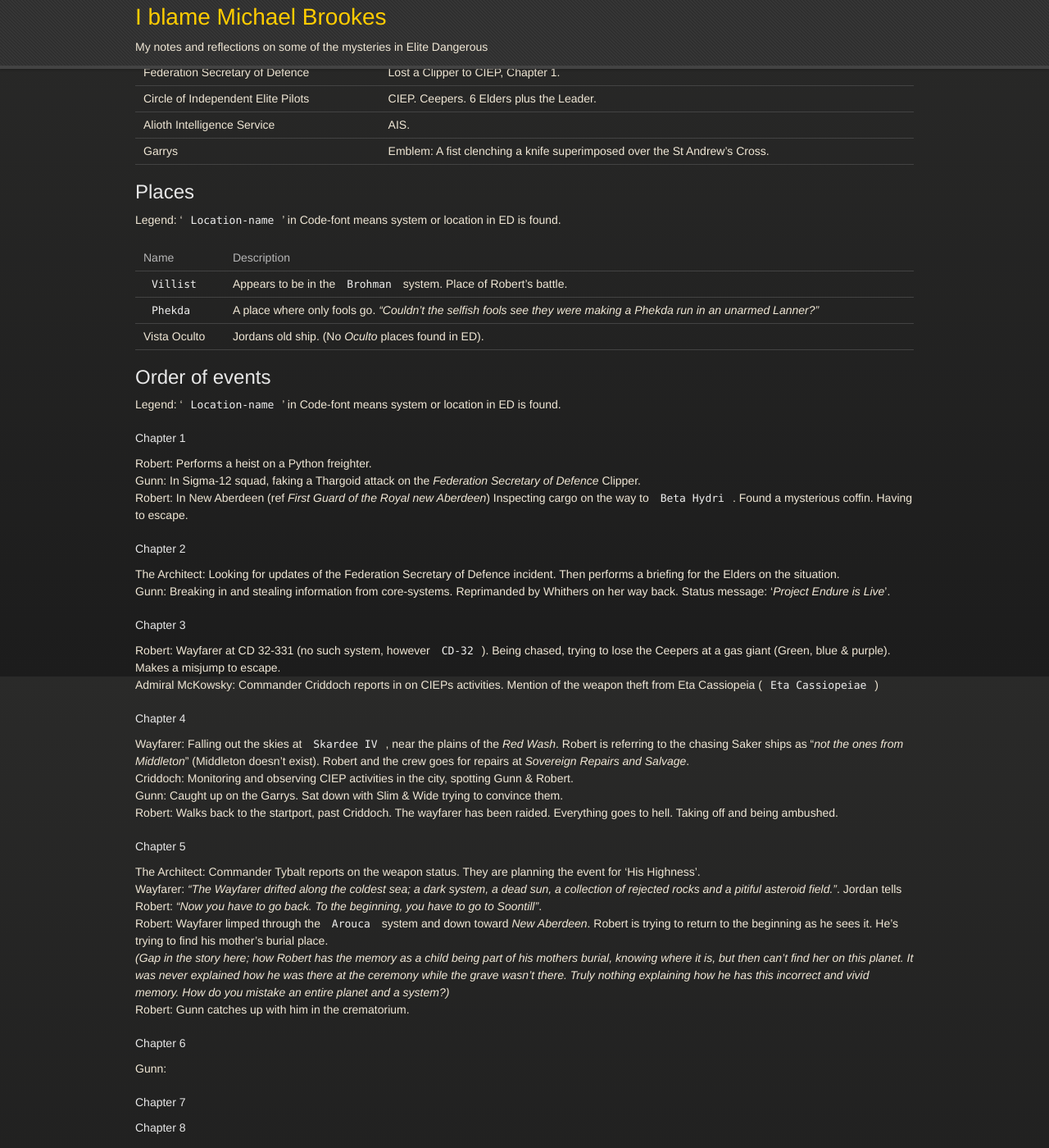
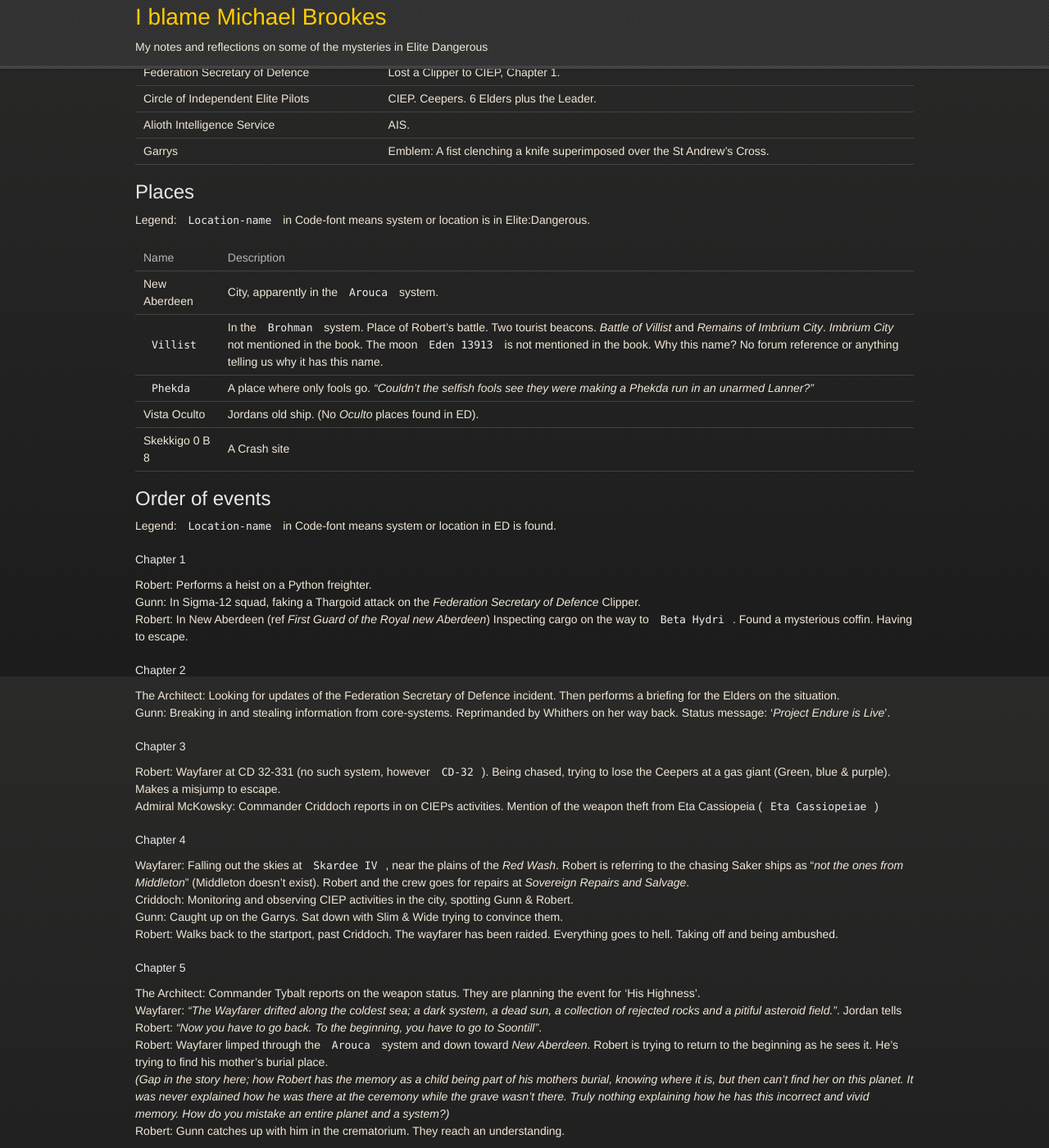
Before and after one commit to panzertard/elitedangerous-notes, a Jekyll site: the page built from docs/_posts/2020-07-26-Here-The-Wheel.md, in a window 1280 px wide and 1400 px high, scrolled down 975 px. Shown: the whole window at 82% size. Built offline with Jekyll 4.4.1, drawn with Linux system fonts in a browser that asks for light colours; some web fonts are replaced; some of the changed text lies outside the part shown.

Commit message:
updates ahtw

```diff
--- a/docs/_posts/2020-07-26-Here-The-Wheel.md
+++ b/docs/_posts/2020-07-26-Here-The-Wheel.md
@@ -42,17 +42,18 @@ Garrys | Emblem: A fist clenching a knife superimposed over the St Andrew’s Cr
 
 ## Places
 
-Legend: '`Location-name`' in Code-font means system or location in ED is found.
+Legend: `Location-name` in Code-font means system or location is in Elite:Dangerous.
 
 Name | Description
 ---- | ----
-`Villist` | Appears to be in the `Brohman` system. Place of Robert's battle.
+New Aberdeen | City, apparently in the `Arouca` system.
+`Villist` | In the `Brohman` system. Place of Robert's battle. Two tourist beacons. _Battle of Villist_ and _Remains of Imbrium City_. _Imbrium City_ not mentioned in the book. The moon `Eden 13913` is not mentioned in the book. Why this name? No forum reference or anything telling us why it has this name.
 `Phekda` | A place where only fools go. _"Couldn’t the selfish fools see they were making a Phekda run in an unarmed Lanner?"_
 Vista Oculto | Jordans old ship. (No _Oculto_ places found in ED).
-
+Skekkigo 0 B 8 | A Crash site
 
 ## Order of events
-Legend: '`Location-name`' in Code-font means system or location in ED is found.
+Legend: `Location-name` in Code-font means system or location in ED is found.
 
 #### Chapter 1
 **Robert**: Performs a heist on a Python freighter.
@@ -78,10 +79,11 @@ Legend: '`Location-name`' in Code-font means system or location in ED is found.
 **Wayfarer**: _"The Wayfarer drifted along the coldest sea; a dark system, a dead sun, a collection of rejected rocks and a pitiful asteroid field."_. Jordan tells Robert: _"Now you have to go back. To the beginning, you have to go to Soontill"_.
 **Robert**: Wayfarer limped through the `Arouca` system and down toward _New Aberdeen_. Robert is trying to return to the beginning as he sees it. He's trying to find his mother's burial place.
 _(Gap in the story here; how Robert has the memory as a child being part of his mothers burial, knowing where it is, but then can't find her on this planet. It was never explained how he was there at the ceremony while the grave wasn't there. Truly nothing explaining how he has this incorrect and vivid memory. How do you mistake an entire planet and a system?)_
-**Robert**: Gunn catches up with him in the crematorium.
+**Robert**: Gunn catches up with him in the crematorium. They reach an understanding.
 
 #### Chapter 6
-**Gunn**:
+**Gunn**: Taking care of the Ceepers and brining Robert with her. Robert leaves Jordan behind.
+
 
 #### Chapter 7
 
```
